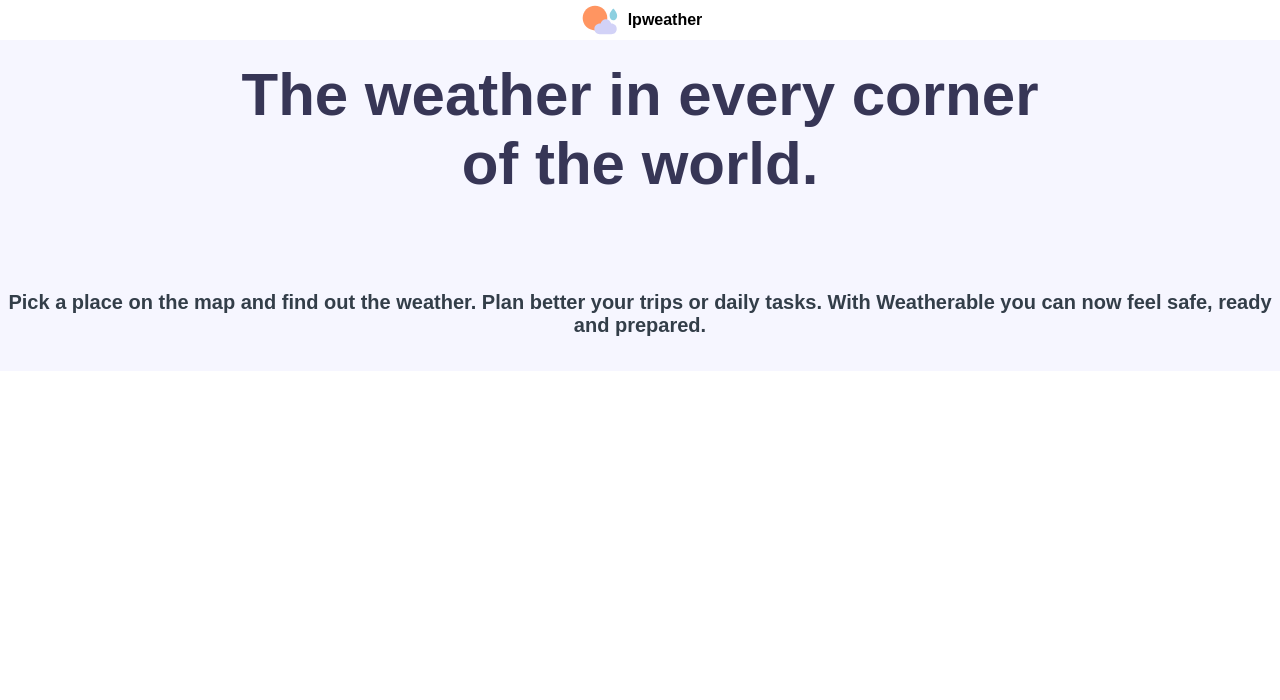
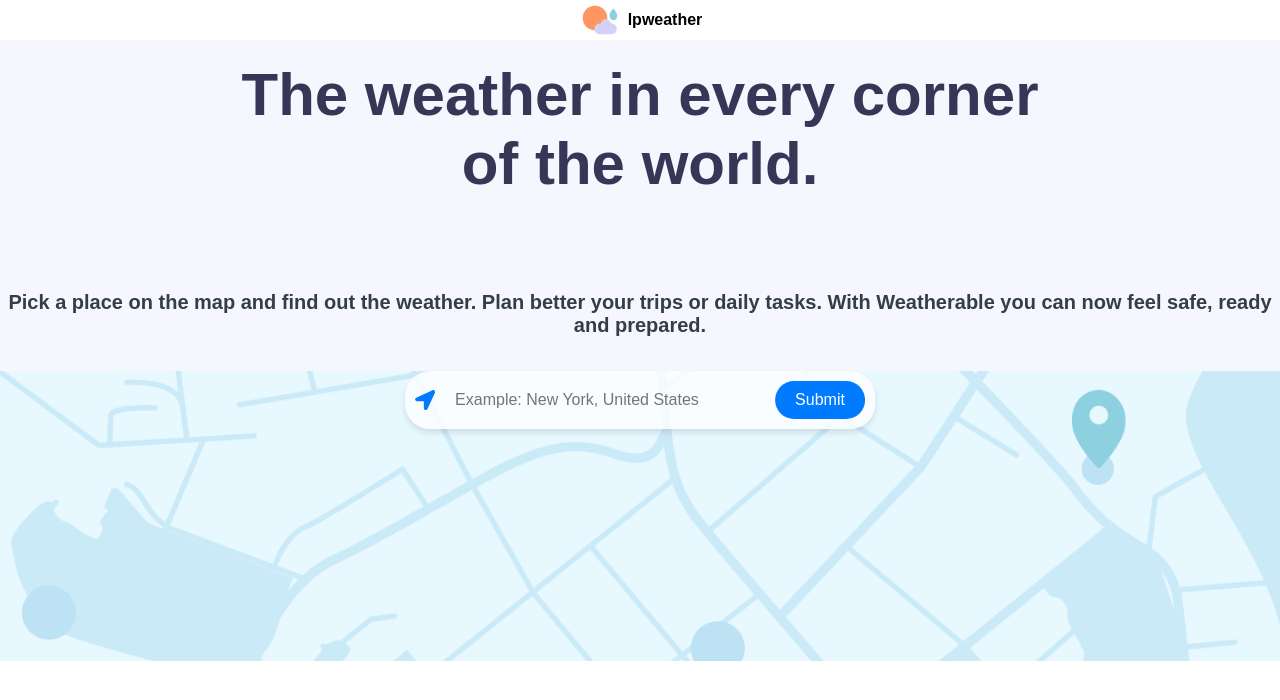
Before and after one commit to gevpa/lpweather, a React (Vite) app: page / in a window 1280 px wide. Shown: the top 700 px of the page. Built offline with nearby package versions, Linux system fonts and the light colour scheme.

Commit message:
create location search bar and background

```diff
--- a/package.json
+++ b/package.json
@@ -18,6 +18,7 @@
     "@types/react-redux": "^7.1.34",
     "react": "^18.3.1",
     "react-dom": "^18.3.1",
+    "react-icons": "^5.4.0",
     "react-redux": "^9.2.0",
     "react-router-dom": "^7.1.3",
     "sass": "^1.83.4"
--- a/src/App.tsx
+++ b/src/App.tsx
@@ -1,5 +1,6 @@
 import "./app.css";
 import HeaderAndTagline from "./HeaderAndTagline/HeaderAndTagline";
+import SearchBar from "./pages/SearchBar/SearchBar";
 
 function App() {
   return (
@@ -7,6 +8,7 @@ function App() {
       <div className="app-wrapper">
         <HeaderAndTagline />
         {/* TODO: Later we will create here a section for weather search, one for weather cards and finally one for the footer. */}
+        <SearchBar />
       </div>
     </>
   );
--- /dev/null
+++ b/src/pages/SearchBar/SearchBar.tsx
@@ -0,0 +1,36 @@
+import React, { useState } from "react";
+import { FaLocationArrow } from "react-icons/fa";
+import Map from "../../assets/Images/Map.png";
+import "./searchbar.css";
+function SearchBar() {
+  const [query, setQuery] = useState("");
+
+  const handleInputChange = (event: React.ChangeEvent<HTMLInputElement>) => {
+    setQuery(event.target.value);
+  };
+
+  const handleSearch = () => {
+    console.log("Searching for:", query);
+  };
+
+  return (
+    <div className="searchBar">
+      <img src={Map} alt="lpweather-Map" className="backgroundImage" />
+      <div className="searchContainer">
+        <FaLocationArrow className="locationIcon" />
+        <input
+          type="text"
+          value={query}
+          onChange={handleInputChange}
+          placeholder="Example: New York, United States"
+          className="searchInput"
+        />
+        <button onClick={handleSearch} className="searchButton">
+          Submit
+        </button>
+      </div>
+    </div>
+  );
+}
+
+export default SearchBar;
--- /dev/null
+++ b/src/pages/SearchBar/searchbar.css
@@ -0,0 +1,50 @@
+.searchBar {
+  display: flex;
+  flex-direction: column;
+  max-height: 400px;
+  width: 100vw;
+  box-sizing: border-box;
+  overflow: hidden;
+  text-align: center;
+}
+
+.searchContainer {
+  position: absolute;
+  top: 50%;
+  left: 50%;
+  transform: translate(-50%, -50%);
+  display: flex;
+  align-items: center;
+  background: rgba(255, 255, 255, 0.8);
+  padding: 10px;
+  border-radius: 25px;
+  box-shadow: 0 4px 6px rgba(0, 0, 0, 0.1);
+}
+
+.searchInput {
+  border: none;
+  outline: none;
+  background: transparent;
+  padding: 10px;
+  font-size: 16px;
+  width: 300px;
+}
+.locationIcon {
+  margin-right: 10px;
+  color: #007bff; /* Χρώμα εικονιδίου */
+  font-size: 20px; /* Μέγεθος εικονιδίου */
+}
+.searchButton {
+  border: none;
+  background: #007bff;
+  color: white;
+  padding: 10px 20px;
+  border-radius: 20px;
+  cursor: pointer;
+  font-size: 16px;
+  margin-left: 10px;
+}
+
+.searchButton:hover {
+  background: #0056b3;
+}
```
Also changed, not shown: src/assets/Images/Map.png (added), 1 other file (tests, documents, lock files or other folders).
